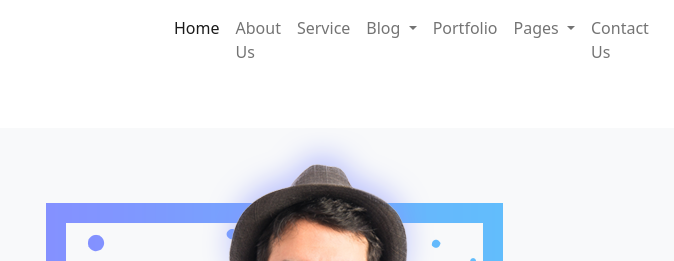
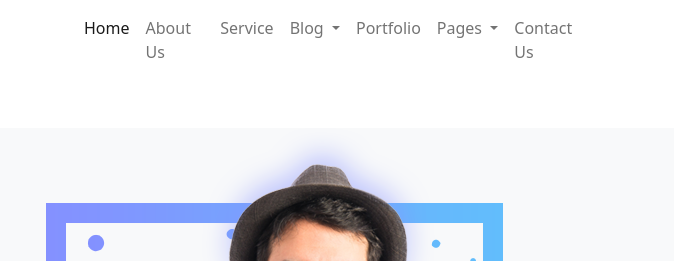
Before and after one commit to ahrhossain/class22assignment, a plain HTML site: page index.html in a window 1280 px wide. Shown: the top 261 px of the page, 606-1280 px from the left. Drawn offline with nearby package versions, Linux system fonts and the light colour scheme.

Commit message:
Add files via upload
add

```diff
--- a/style.css
+++ b/style.css
@@ -1,4 +1,4 @@
 
 .header-section ul{
-    margin-left: 120px;
+    margin-left: 30px;
 }
```
